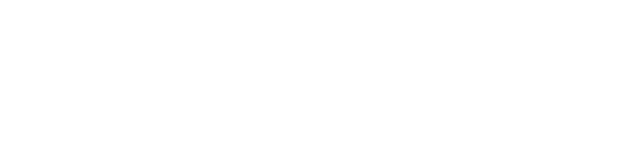
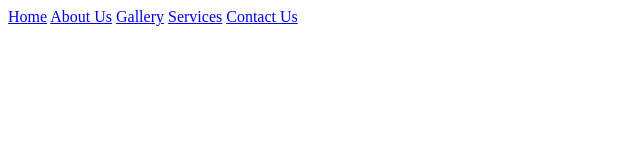
Before and after one commit to AlexDegasa12/Box__Model, a plain HTML site: page About Us.html in a window 1280 px wide. Shown: the whole page, without its empty margins (0-640 px from the left). Drawn offline with Linux system fonts and the light colour scheme.

Commit message:
Update About Us.html

```diff
--- a/About Us.html
+++ b/About Us.html
@@ -5,6 +5,13 @@
     <title>Title</title>
 </head>
 <body>
+    <nav>
+  <a href="index.html">Home</a>
+  <a href="about.html">About Us</a>
+  <a href="gallery.html">Gallery</a>
+  <a href="services.html">Services</a>
+  <a href="contact.html">Contact Us</a>
+</nav>
+</body>
 
-</body>
 </html>
```
